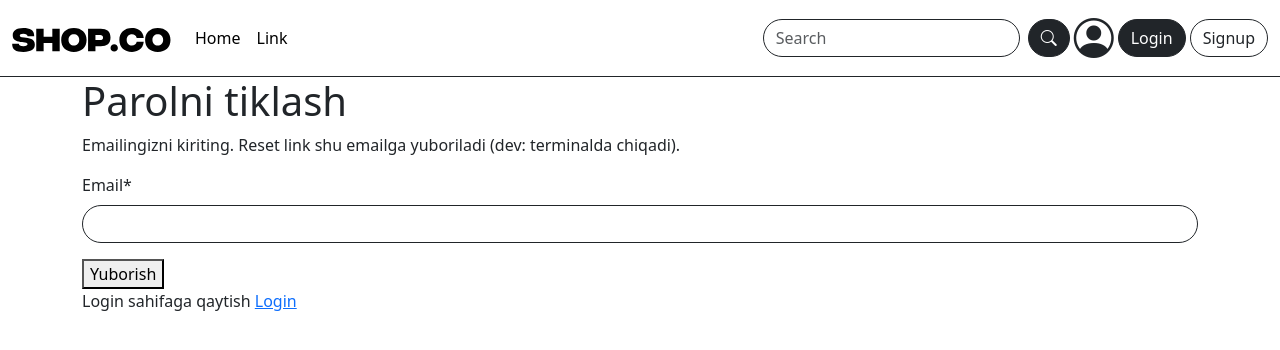
After one commit to muhammadmirzovm/E-commerce-Arizona-, a Django app: page /accounts/password-reset/ in a window 1280 px wide. The commit adds this page. Shown: the top 350 px of the page. Run offline with Django 5.2, Linux system fonts and the light colour scheme; some libraries are stand-ins or nearby versions.

Commit message:
added password reset

```diff
--- a/accounts/urls.py
+++ b/accounts/urls.py
@@ -15,4 +15,21 @@ urlpatterns = [
         template_name="accounts/password_change_done.html", ),
          name="password_change_done",
     ),
+    path("password-reset/", auth_views.PasswordResetView.as_view(
+        template_name = "accounts/password_reset_form.html",
+        email_template_name = "accounts/password_reset_email.txt",
+        success_url='done/'
+    ), name="password_reset"),
+    path("password-reset/done/", auth_views.PasswordResetDoneView.as_view(
+        template_name = 'accounts/password_reset_done.html',
+    ), name='password_reset_done'),
+   path("reset/<uidb64>/<token>/",
+       auth_views.PasswordResetConfirmView.as_view(
+           template_name="accounts/password_reset_confirm.html",
+           success_url="/accounts/reset/done/",),
+       name="password_reset_confirm",),
+   path("reset/done/",
+       auth_views.PasswordResetCompleteView.as_view(
+           template_name="accounts/password_reset_complete.html",),
+       name="password_reset_complete",),
 ]
--- a/config/settings.py
+++ b/config/settings.py
@@ -127,3 +127,6 @@ AUTH_USER_MODEL = "accounts.User"
 LOGIN_REDIRECT_URL = 'home'
 LOGOUT_REDIRECT_URL = 'home'
 CRISPY_TEMPLATE_PACK = 'bootstrap5'
+
+EMAIL_BACKEND = "django.core.mail.backends.console.EmailBackend"
+DEFAULT_FROM_EMAIL = "noreply@marketplace.local"
--- a/templates/accounts/login.html
+++ b/templates/accounts/login.html
@@ -12,6 +12,7 @@ Kirish
     <div class="text-center">
         <button class="btn btn-outline-dark my-2 rounded-pill">Saqlash</button>
         <p>Akkauntingiz yo'qmi ? <a class="text-dark" href="{% url 'signup' %}">Ro'yxatdan o'tish</a></p>
+        <p><a href="{% url 'password_reset' %}">Parolni unutdingizmi ?</a></p>
     </div>
 </form>
 </div>
--- /dev/null
+++ b/templates/accounts/password_reset_email.txt
@@ -0,0 +1,6 @@
+Assalomu alaykum!
+
+Parolni tiklash uchun quyidagi linkga kiring:
+{{ protocol }}://{{ domain }}{% url 'password_reset_confirm' uidb64=uid token=token %}
+
+Agar siz so‘ramagan bo‘lsangiz, bu xabarni e’tiborsiz qoldiring.
--- /dev/null
+++ b/templates/accounts/password_reset_form.html
@@ -0,0 +1,17 @@
+{% extends 'base.html' %}
+{% load crispy_forms_tags %}
+{% block title %}
+Password reset
+{% endblock title %}
+{%block content %}
+<div class="container">
+    <h1>Parolni tiklash</h1>
+    <p>Emailingizni kiriting. Reset link shu emailga yuboriladi (dev: terminalda chiqadi).</p>
+    <form method="post">
+        {%csrf_token %}
+        {{ form |crispy  }}
+        <button>Yuborish</button>
+    </form>
+    <p>Login sahifaga qaytish <a href="{% url 'login' %}">Login</a></p>
+</div>
+{%endblock content %}
```
Also changed, not shown: templates/accounts/password_reset_complete.html (added, +10 -0 lines), templates/accounts/password_reset_confirm.html (added, +21 -0 lines), templates/accounts/password_reset_done.html (added, +9 -0 lines).
